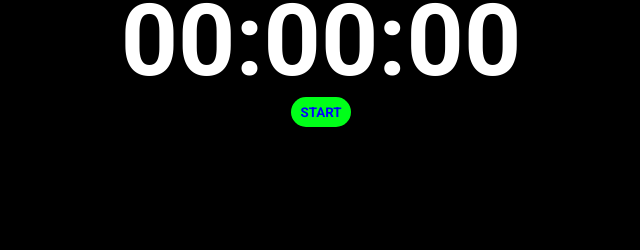
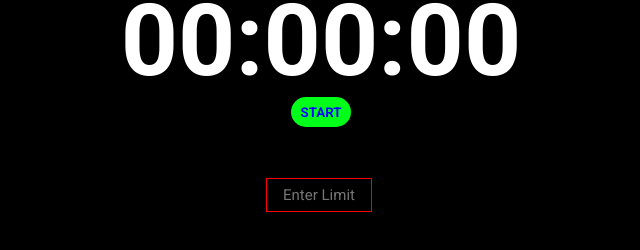
Before and after one commit to ArthurHwang/stop-watch, a plain HTML site: page index.html in a window 1280 px wide. Shown: the part 282-532 px from the top of the page, without its empty margins (319-959 px from the left). Drawn offline with Linux system fonts and the light colour scheme.

Commit message:
Add an input for user's time limit #4

```diff
--- a/index.html
+++ b/index.html
@@ -12,6 +12,8 @@
     <button id="button-start">START</button>
     <button id="button-reset"></button>
   </div>
+
+  <input id="user-limit" type="number" placeholder="Enter Limit">
   <script src="main.js"></script>
 </body>
 </html>
--- a/styles.css
+++ b/styles.css
@@ -47,3 +47,22 @@ body {
   height: 30px;
   box-shadow: none;
 }
+
+#user-limit {
+  position: fixed;
+  border: 1px solid red;
+  text-align: center;
+  background-color: black;
+  color: magenta;
+  height: 30px;
+  top: 460px;
+  left: 585px;
+  font-size: 15px;
+  width: 100px;
+}
+
+input[type=number]::-webkit-inner-spin-button,
+input[type=number]::-webkit-outer-spin-button {
+  -webkit-appearance: none;
+  margin: 0;
+}
```
